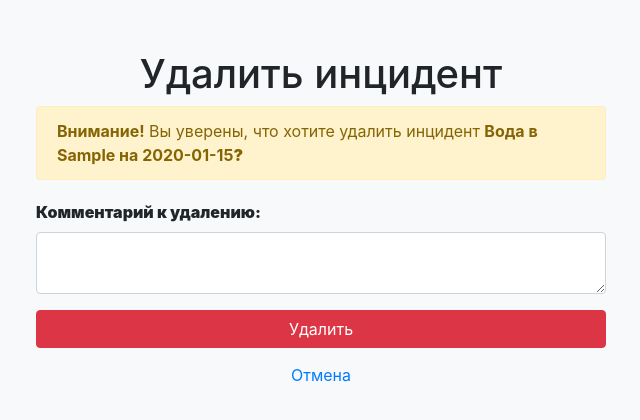
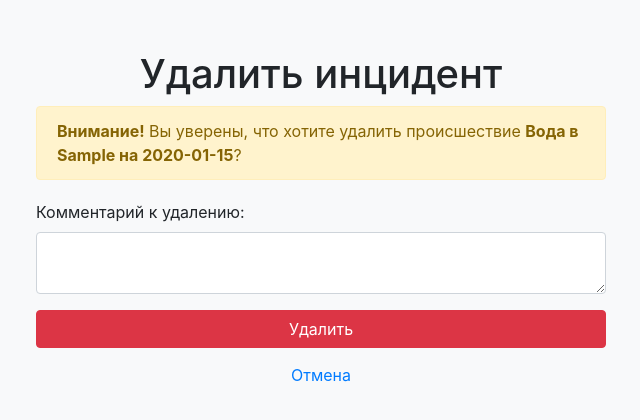
Before and after one commit to fairyofmiracle/test, a Django app: page /incidents/incident/1/delete/ in a window 1280 px wide. Shown: the top 420 px of the page, without its empty margins (319-959 px from the left). Run offline with Django 4.2, Linux system fonts and the light colour scheme; tables that the repository leaves empty hold one stand-in row (values such as "Sample post"); some libraries are stand-ins or nearby versions.

Commit message:
added test task

```diff
--- a/test_task/incidents/templates/incidents/delete_incident.html
+++ b/test_task/incidents/templates/incidents/delete_incident.html
@@ -22,7 +22,7 @@
     <div class="container">
         <h1 class="text-center">Удалить инцидент</h1>
         <div class="alert alert-warning">
-            <strong>Внимание!</strong> Вы уверены, что хотите удалить инцидент <strong>{{ incident}}<strong>?
+            <strong>Внимание!</strong> Вы уверены, что хотите удалить происшествие <strong>{{ incident }}</strong>?
         </div>
         <form method="post">
             {% csrf_token %}
```
